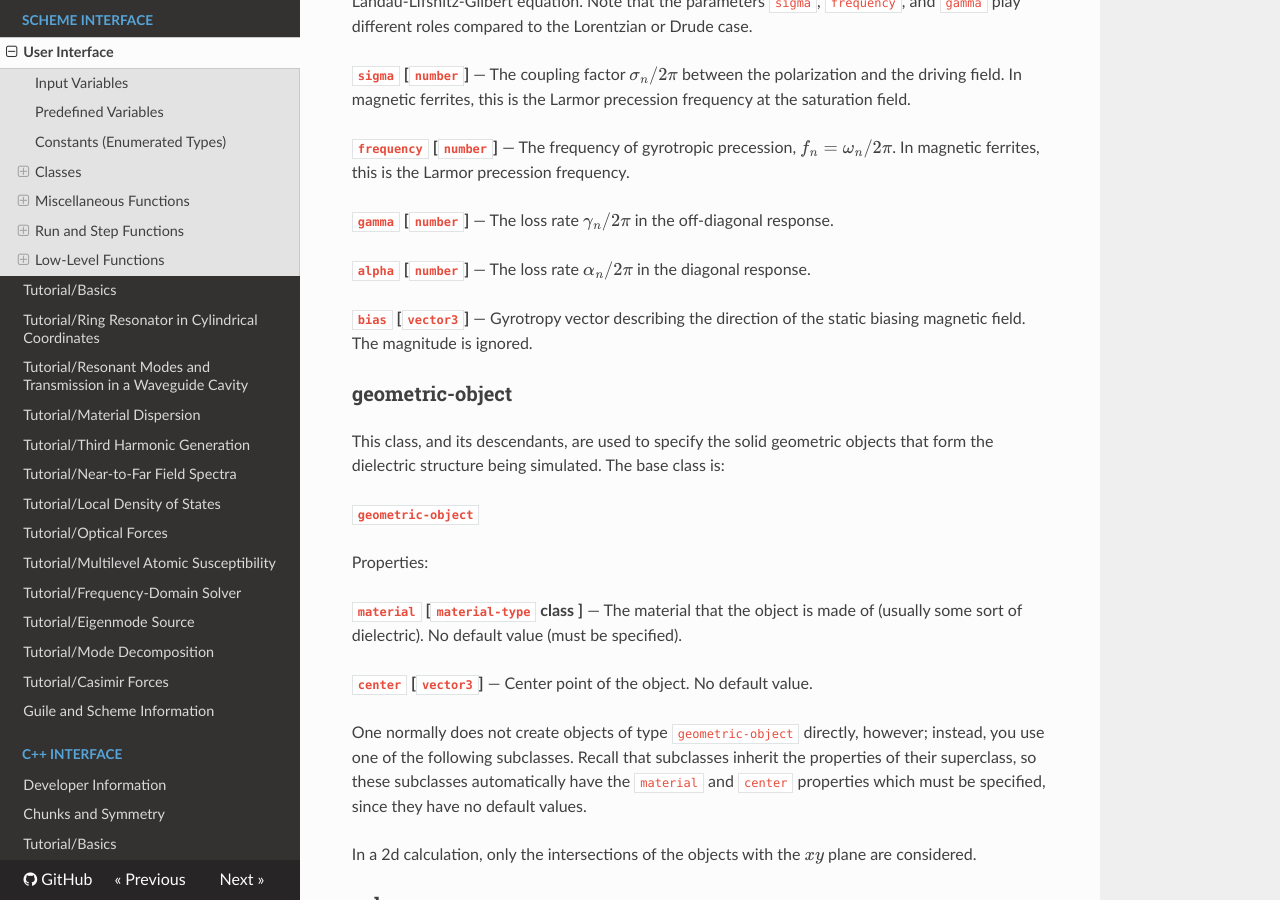
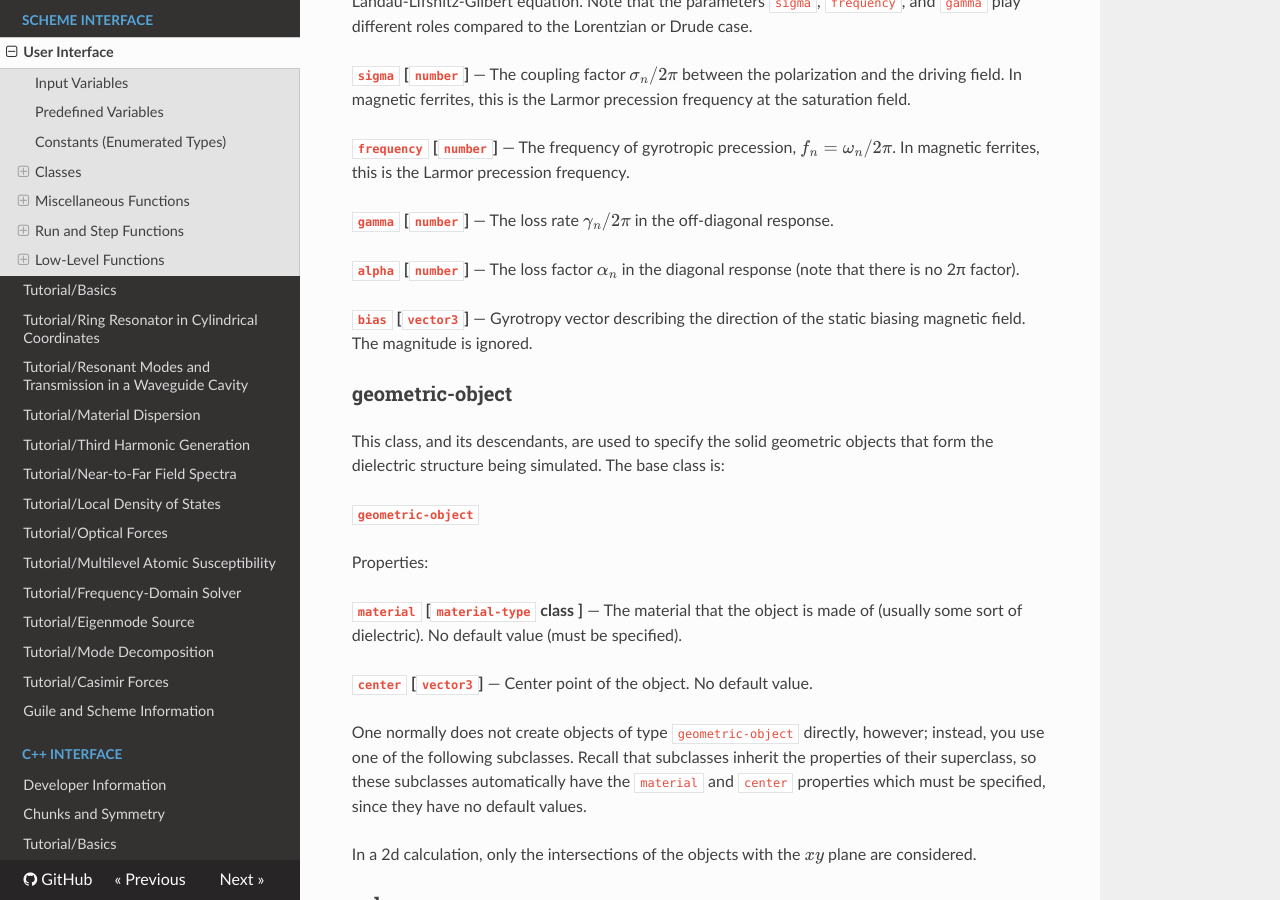
Before and after one commit to NanoComp/meep, an MkDocs documentation site: the page built from doc/docs/Scheme_User_Interface.md, in a window 1280 px wide and 900 px high, scrolled down 11271 px. Built offline with MkDocs 1.6.1, drawn with Linux system fonts in a browser that asks for light colours; nearby versions of some CDN libraries; formulas are drawn with MathJax 3; old or Windows-style settings are respelled for this version of MkDocs.

Commit message:
Remove spurious 2pi factor in alpha (which is not a rate)

```diff
--- a/doc/docs/Scheme_User_Interface.md
+++ b/doc/docs/Scheme_User_Interface.md
@@ -357,7 +357,7 @@ The loss rate $\gamma_n / 2\pi$ in the off-diagonal response.
 
 **`alpha` [`number`]**
 —
-The loss rate $\alpha_n / 2\pi$ in the diagonal response.
+The loss factor $\alpha_n$ in the diagonal response (note that there is no 2π factor).
 
 **`bias` [`vector3`]**
 —
```
Also changed, not shown: doc/docs/Python_Tutorials/Gyrotropic_Media.md (+1 -1 lines), doc/docs/Python_User_Interface.md (+1 -1 lines), 1 other file.
